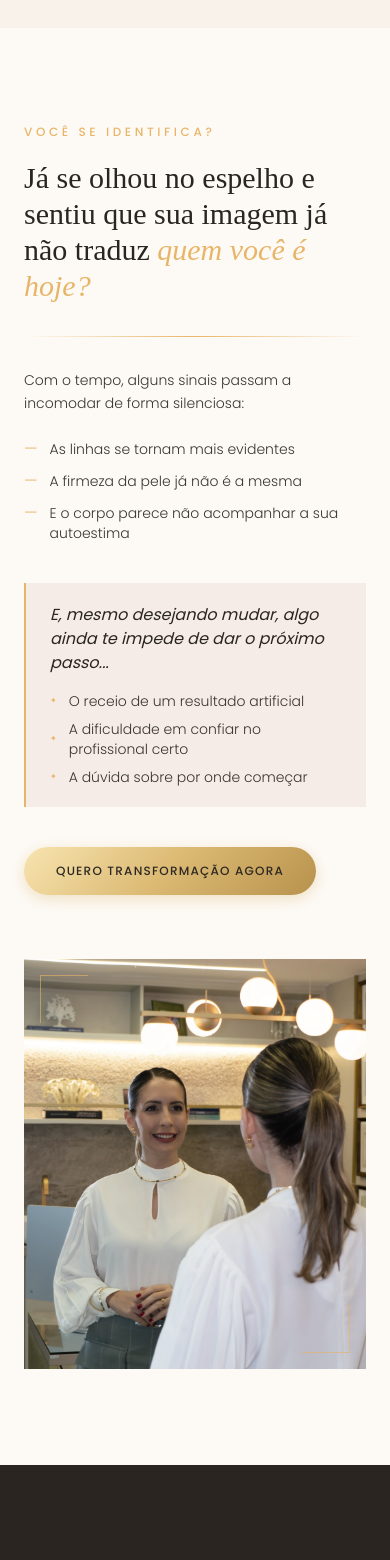
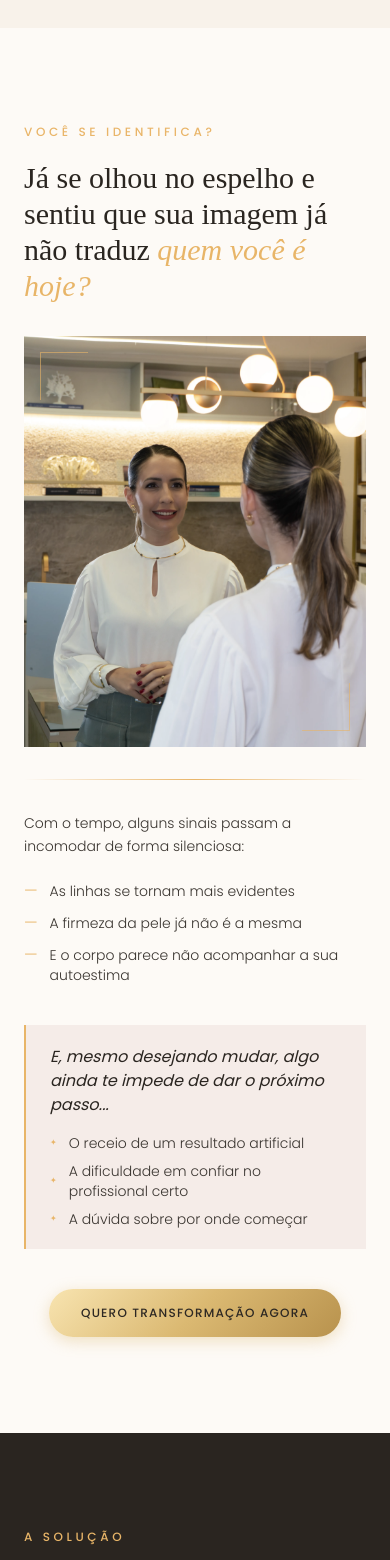
Before and after one commit to agenciaacev/Dra.-Alana-Davila, a React (Vite) app: page / in a window 390 px wide. Shown: the part 1260-2820 px from the top of the page. Built offline with nearby package versions, Linux system fonts and the light colour scheme; a web font is replaced by a local one.

Commit message:
subindo alteraçoes de botões

```diff
--- a/src/components/About.tsx
+++ b/src/components/About.tsx
@@ -47,6 +47,7 @@ export default function About() {
               máxima segurança, para entregar resultados harmônicos, elegantes e
               duradouros, sempre respeitando a essência de cada paciente.
             </p>
+            <div className="text-center md:text-left">
               <a
                 href={WA_LINK}
                 target="_blank"
@@ -55,6 +56,7 @@ export default function About() {
               >
                 Quero Minha Avaliação
               </a>
+            </div>
           </div>
 
           {/* Doctor image */}
--- a/src/components/Empathy.tsx
+++ b/src/components/Empathy.tsx
@@ -21,39 +21,40 @@ export default function Empathy() {
       <div className="max-w-6xl mx-auto px-6 md:px-12">
         <div className="grid md:grid-cols-2 gap-16 items-center">
 
-          {/* Left: Image placeholder */}
-          <div className="relative order-2 md:order-1">
+          {/* Coluna esquerda: foto — visível só no desktop */}
+          <div className="hidden md:block relative">
             <div className="relative overflow-hidden" style={{ paddingBottom: '120%' }}>
               <img
                 src={imgEmpathy}
                 alt="Mulher refletindo sobre sua beleza"
                 className="absolute inset-0 w-full h-full object-cover grayscale-[20%]"
               />
-              {/* Decorative corner frames */}
               <div className="absolute top-4 left-4 w-12 h-12 border-t border-l border-gold-400/60" />
               <div className="absolute bottom-4 right-4 w-12 h-12 border-b border-r border-gold-400/60" />
             </div>
-
-            {/* Floating quote card */}
-            {/* <div className="absolute -bottom-6 -right-4 md:-right-8 bg-cream-50 border border-cream-200 p-5 max-w-[200px] shadow-xl">
-              <p className="font-serif italic text-charcoal-700 text-sm leading-relaxed">
-                "Você não está sozinha."
-              </p>
-              <span className="block w-6 h-px bg-gold-400 mt-3" />
-              <span className="text-gold-400 text-[10px] tracking-widest uppercase font-sans font-500 mt-2 block">
-                Dra. Alana Dávila
-              </span>
-            </div> */}
           </div>
 
-          {/* Right: copy */}
-          <div className="order-1 md:order-2">
+          {/* Coluna direita: conteúdo */}
+          <div>
             <span className="section-tag block mb-5">Você se identifica?</span>
 
             <h2 className="heading-serif text-3xl md:text-4xl mb-8">
               Já se olhou no espelho e sentiu que sua imagem já não traduz{' '}
               <em className="italic text-gold-500">quem você é hoje?</em>
             </h2>
+
+            {/* Foto — visível só no mobile, entre o título e o resto */}
+            <div className="md:hidden relative mb-8">
+              <div className="relative overflow-hidden" style={{ paddingBottom: '120%' }}>
+                <img
+                  src={imgEmpathy}
+                  alt="Mulher refletindo sobre sua beleza"
+                  className="absolute inset-0 w-full h-full object-cover grayscale-[20%]"
+                />
+                <div className="absolute top-4 left-4 w-12 h-12 border-t border-l border-gold-400/60" />
+                <div className="absolute bottom-4 right-4 w-12 h-12 border-b border-r border-gold-400/60" />
+              </div>
+            </div>
 
             <div className="ornament-line mb-8 w-full" />
 
@@ -84,9 +85,11 @@ export default function Empathy() {
               </ul>
             </div>
 
-            <a href={WA_LINK} target="_blank" rel="noopener noreferrer" className="btn-gold rounded-[25px]">
-              Quero Transformação Agora
-            </a>
+            <div className="text-center md:text-left">
+              <a href={WA_LINK} target="_blank" rel="noopener noreferrer" className="btn-gold rounded-[25px]">
+                Quero Transformação Agora
+              </a>
+            </div>
           </div>
         </div>
       </div>
--- a/src/components/Objections.tsx
+++ b/src/components/Objections.tsx
@@ -48,7 +48,7 @@ export default function Objections() {
                 onClick={() => setOpen(open === i ? null : i)}
                 className="w-full flex items-start justify-between gap-4 px-8 py-6 text-left group"
               >
-                <span className="font-serif italic text-charcoal-800 text-base md:text-lg font-300 group-hover:text-gold-600 transition-colors duration-200">
+                <span className="font-sans text-charcoal-800 text-base md:text-lg font-400 group-hover:text-gold-600 transition-colors duration-200">
                   {item.q}
                 </span>
                 <span className={`text-gold-400 flex-shrink-0 text-lg transition-transform duration-300 mt-0.5 ${open === i ? 'rotate-45' : ''}`}>
```
Lines whose indentation alone changed are shown as unchanged.
